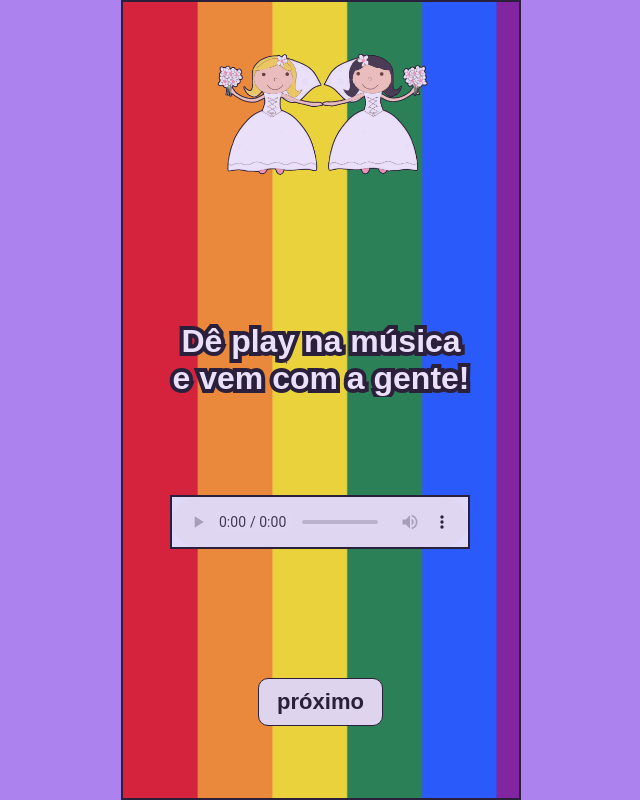
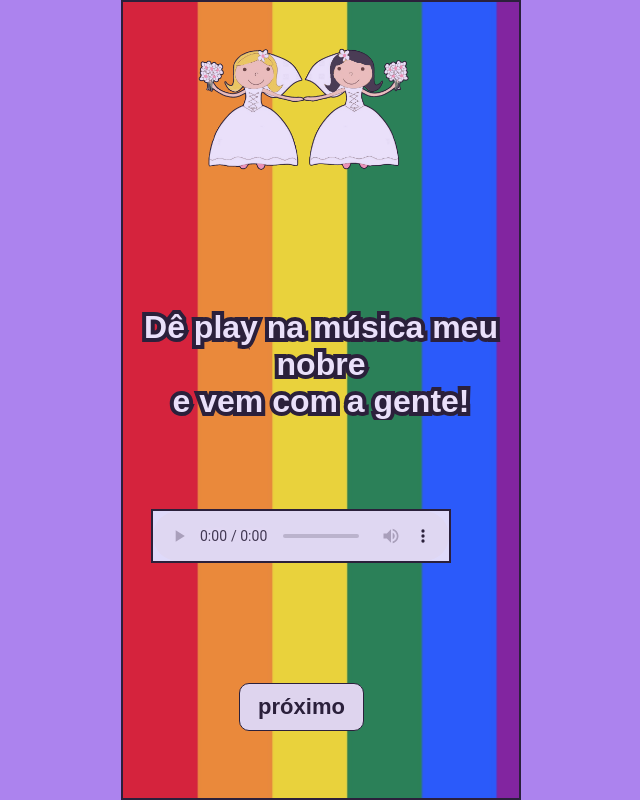
Before and after one commit to mdutrashark/veu-app, a website built with Vite: page index.html in a window 1280 px wide. Shown: the whole page, without its empty margins (319-959 px from the left). Built offline with nearby package versions, Linux system fonts and the light colour scheme; a web font is replaced by a local one.

Commit message:
fix: Corrigindo titulo da tag texto-01

```diff
--- a/index.html
+++ b/index.html
@@ -17,7 +17,7 @@
             <img class="noivas-img" id="noiva-1" src="/assets/img/noiva1-img.png" >
             <img class="noivas-img" id="noiva-2" src="/assets/img/noiva2-img.png" >
           </div>
-          <p id="texto-01">Dê play na música <br> e vem com a gente!</p>
+          <p id="texto-01">Dê play na música meu nobre <br> e vem com a gente!</p>
           <audio controls loop preload="metadata">
             <source src="/assets/audio/Lipps Inc. - Funkytown.mp3" type="audio/mpeg">
           </audio>
```
